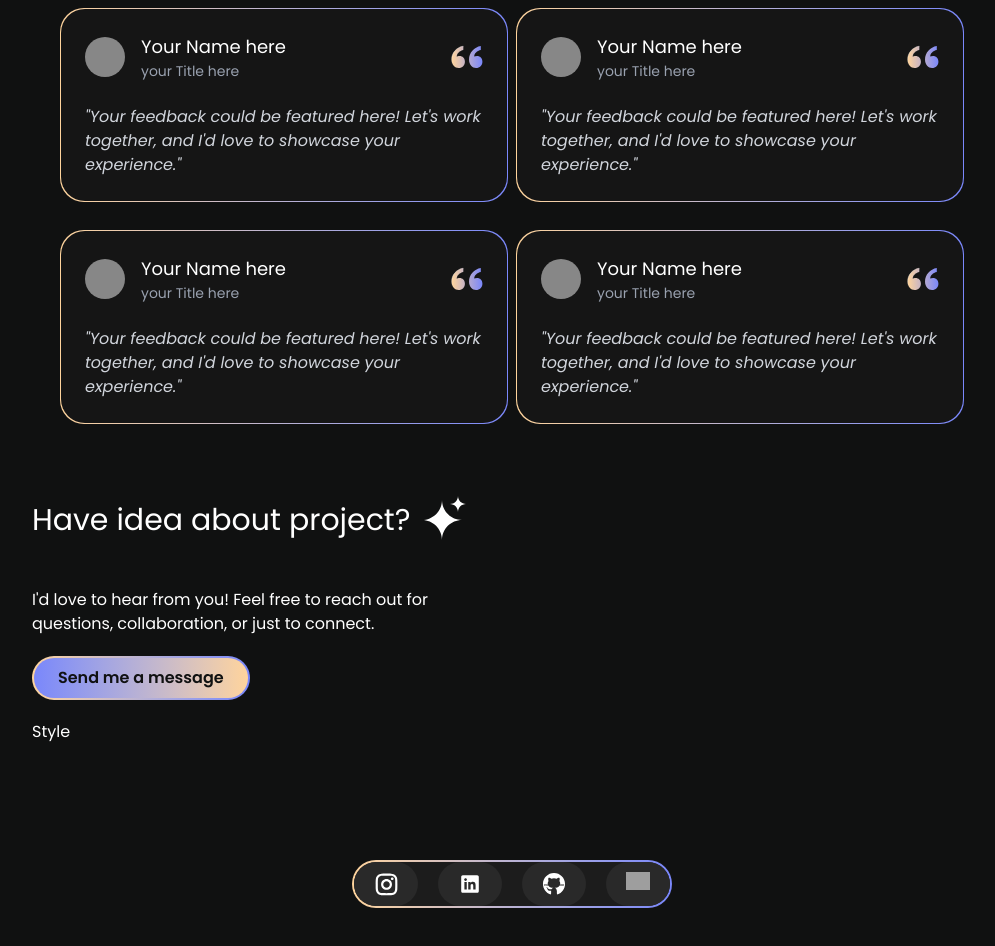
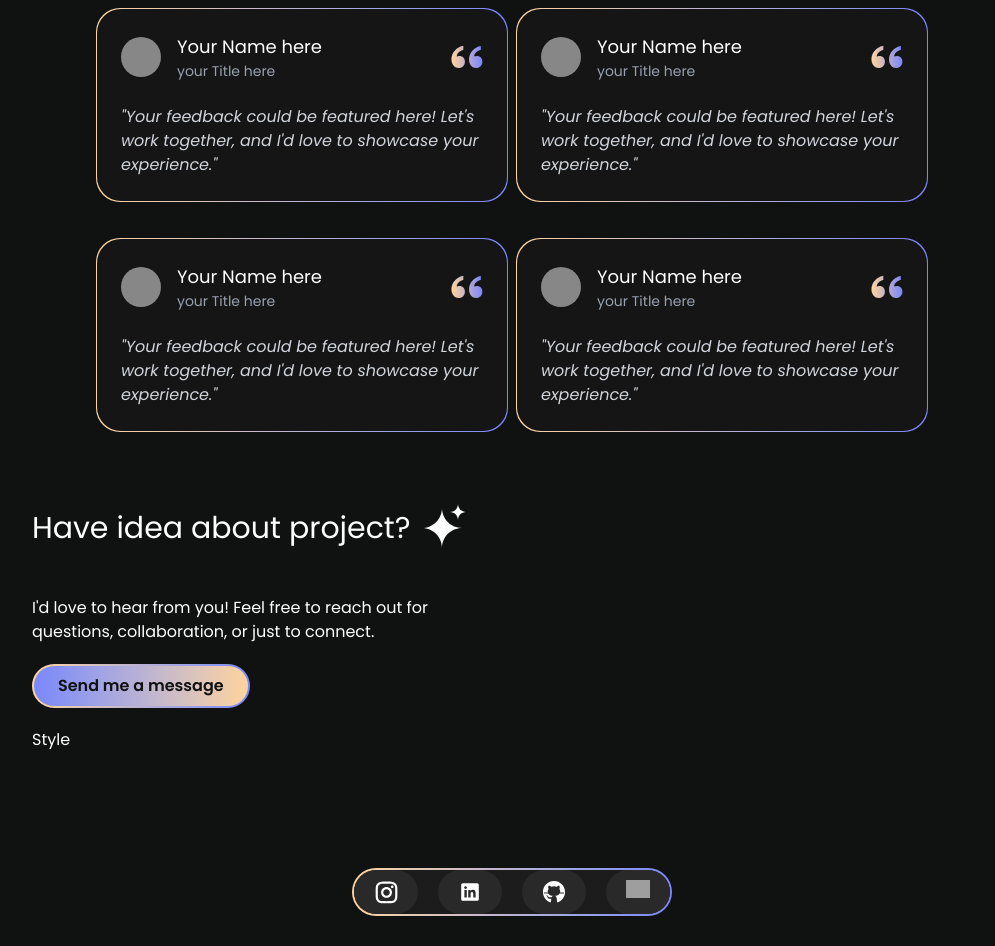
Before and after one commit to Still-Maintainance/Portfolio-2.0, a React (Vite) app: page / in a window 1280 px wide. Shown: the part 3900-4846 px from the top of the page, without its empty margins (128-1123 px from the left). Built offline with nearby package versions, Linux system fonts and the light colour scheme; grey boxes are pictures that could not be loaded.

Commit message:
refactor App, Contact, Hero, and Testimonial components; enhance layout, responsiveness, and text visibility

```diff
--- a/src/App.jsx
+++ b/src/App.jsx
@@ -17,21 +17,15 @@ export default function App() {
             <Project title="Project name" number="2"/>
             <Project title="Project name" number="3"/>
             <Title title="Client Testimonials " />
-            <div className="lg:w:10/20 lg:mx-auto lg:flex lg:flex-wrap lg:justify-center">
-
-                <div className="lg:flex lg:gap-2">
-
+            <div className="lg:grid lg:grid-cols-2  lg:gap-2 gap-5 lg:w-13/20 lg:mx-auto">
                 <Testimonial name="Your Name here" title="your Title here" feedback="Your feedback could be featured here! Let's work together, and I'd love
-                            to showcase your experience."/>
+                        to showcase your experience."/>
                 <Testimonial name="Your Name here" title="your Title here" feedback="Your feedback could be featured here! Let's work together, and I'd love
-                            to showcase your experience."/>
-                </div>
-                <div className="lg:flex lg:gap-2">
+                        to showcase your experience."/>
                 <Testimonial name="Your Name here" title="your Title here" feedback="Your feedback could be featured here! Let's work together, and I'd love
-                            to showcase your experience."/>
+                        to showcase your experience."/>
                 <Testimonial name="Your Name here" title="your Title here" feedback="Your feedback could be featured here! Let's work together, and I'd love
-                            to showcase your experience."/>
-                </div>
+                        to showcase your experience."/>
             </div>
             <Title title="Have idea about project?" />
             <Contact />
--- a/src/Contact.jsx
+++ b/src/Contact.jsx
@@ -7,10 +7,11 @@ import ico from "./assets/google-gemini-icon.svg";
 
 export default function Contact() {
   return (
-    <div className="text-text-sm mx-auto flex w-13/14 flex-col items-start justify-start gap-5 lg:w-15/20 lg:mx-auto">
+    <div className="text-text-sm mx-auto flex w-13/14 flex-col items-start justify-start gap-5 lg:mx-auto lg:w-15/20">
+      <div className="flex flex-col">
       <div className="flex flex-col items-start justify-start gap-5">
         <p className="lg:max-w-100">
-          I'd love to hear from you! Feel free to reach out for questions,
+          I&apos;d love to hear from you! Feel free to reach out for questions,
           collaboration, or just to connect.
         </p>
         <div className="rounded-full bg-gradient-to-r from-[#FFD49C] to-[#7A87FB] p-[2px]">
@@ -18,8 +19,10 @@ export default function Contact() {
             Send me a message
           </button>
         </div>
+      <Style />
+
       </div>
-        <Style />
+      </div>
       <div className="mx-auto mt-24 mb-5 rounded-full bg-gradient-to-r from-[#FFD49C] to-[#7A87FB] p-[2px]">
         <div className="flex gap-5 rounded-full bg-[#1C1C1C]">
           <Icone src={insta} alt="instagram" />
@@ -28,13 +31,11 @@ export default function Contact() {
           <Icone src={twiter} alt="twiter" />
         </div>
       </div>
-      <div className="mx-auto flex items-center justify-center gap-x-2 mb-8">
-        <img src={ico} alt="Group" width={35}/>
+      <div className="mx-auto mb-8 flex items-center justify-center gap-x-2">
+        <img src={ico} alt="Group" width={35} />
         <h1 className="px-2 font-['Poppins'] text-xl">Farissi</h1>
       </div>
-
     </div>
-
   );
 }
 
@@ -45,9 +46,10 @@ export function Icone({ src, alt }) {
     </div>
   );
 }
-export function Style(){
+export function Style() {
   return (
     <div>
       <h1>Style</h1>
-    </div>)
+    </div>
+  );
 }
--- a/src/Hero.jsx
+++ b/src/Hero.jsx
@@ -15,7 +15,7 @@ export default function Hero() {
 
         <div className="col-start-1 col-end-5 row-span-5 flex flex-col flex-wrap items-center justify-center text-center lg:col-start-2 lg:col-end-6 lg:row-span-3">
           <h1 className="px-4 text-3xl tracking-wide md:text-4xl">
-            Hi, I'm Hamza Farissi.
+            Hi, I&apos;m Hamza Farissi.
           </h1>
           <p className="mx-4 my-3 text-sm/5.5 tracking-wide opacity-85 md:mx-10 md:my-5 md:max-w-xl md:whitespace-normal">
             I specialize in backend development and cloud technologies, crafting
--- a/src/Testimonial.jsx
+++ b/src/Testimonial.jsx
@@ -3,7 +3,7 @@ import fasila from "./assets/fasila.svg";
 // eslint-disable-next-line react/prop-types
 export default function Testimonial({ name, title, feedback }) {
   return (
-    <div className="relative mx-auto mb-7 max-w-xs md:max-w-md">
+    <div className="relative mx-auto mb-7 max-w-xs md:max-w-md lg:mx-0 lg:max-w-xl">
       <div className="rounded-3xl bg-gradient-to-r from-[#FFD49C] to-[#7A87FB] p-[1px]">
         <div className="rounded-3xl bg-[#151515] p-6">
           <div className="mb-6 flex items-center">
```
